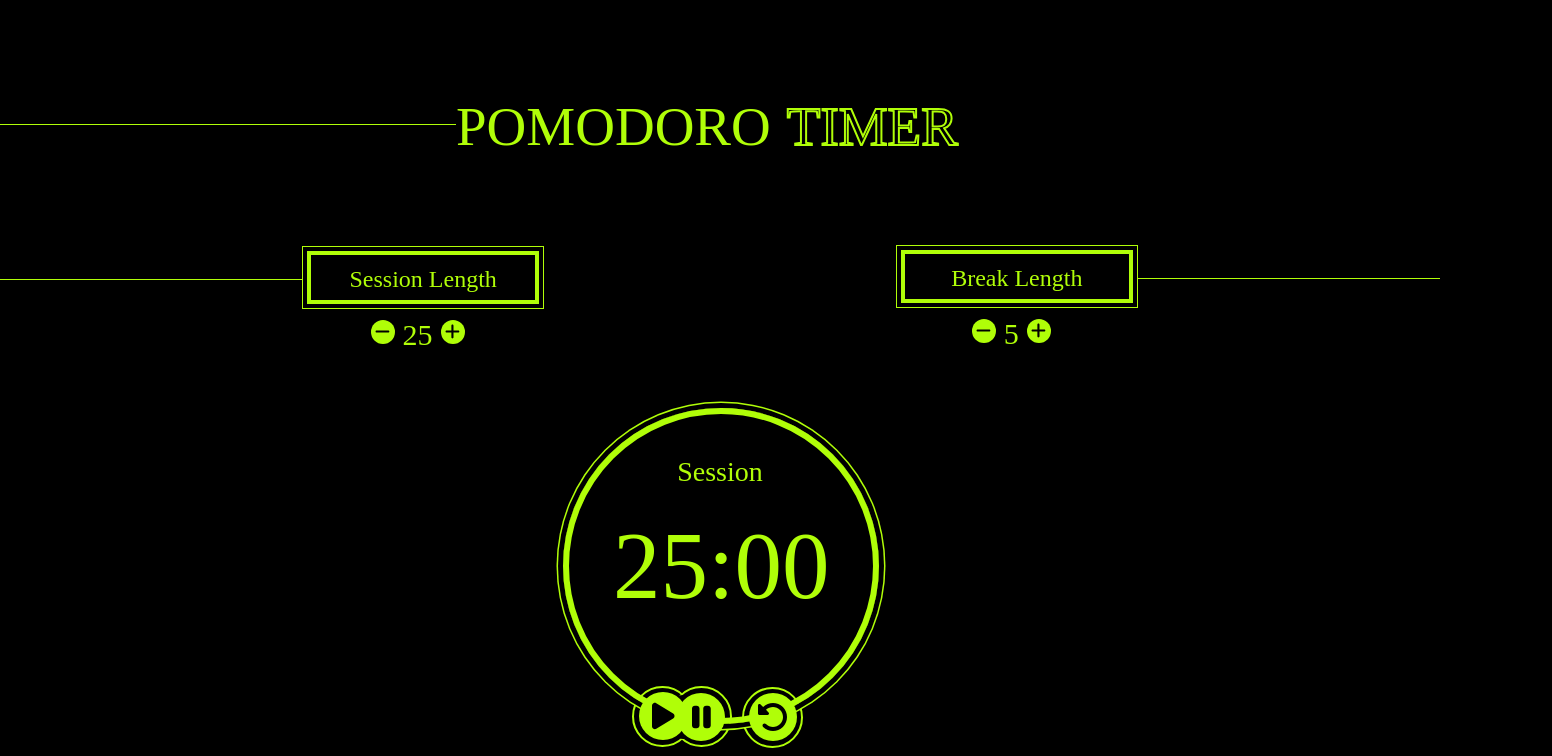
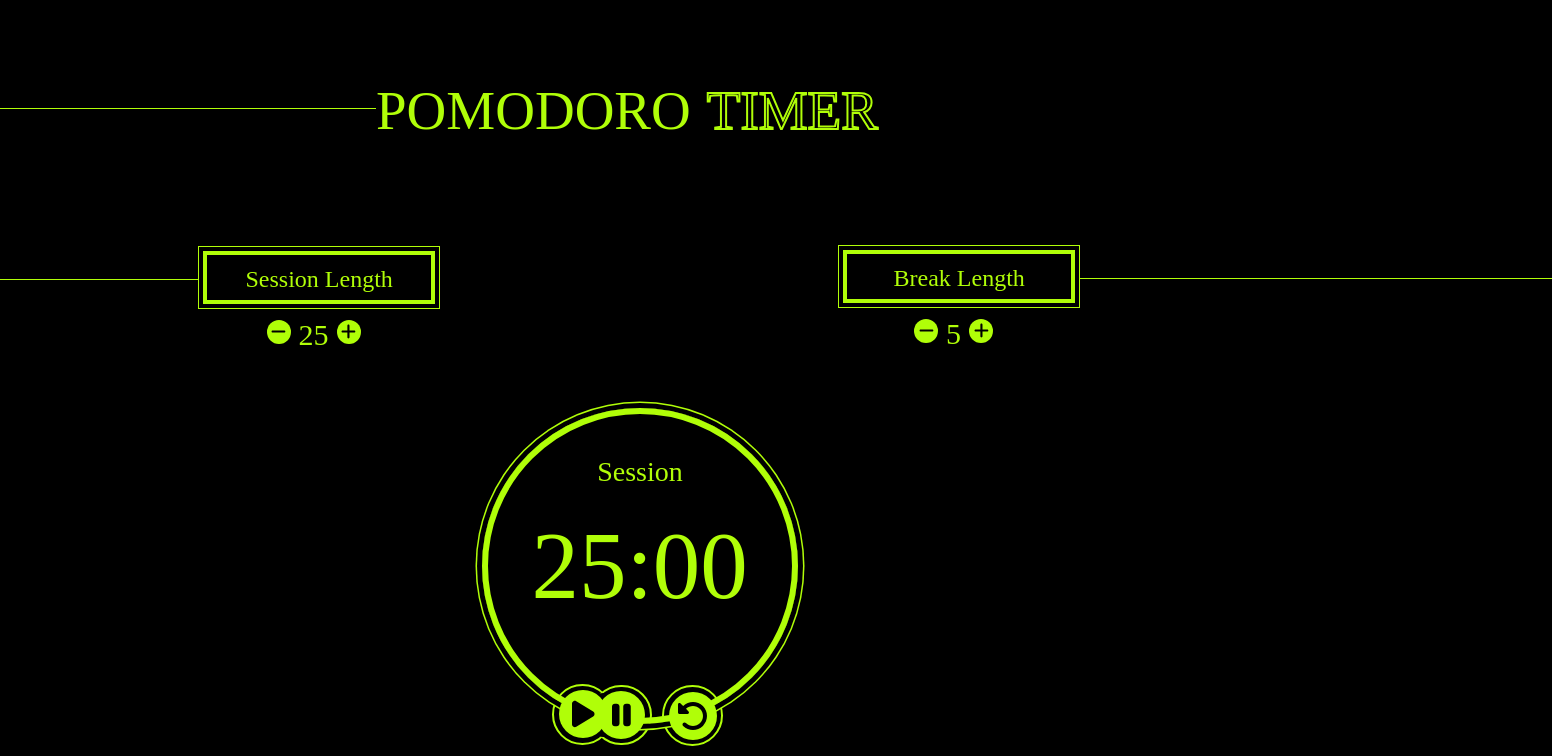
Before and after one commit to Alextm90/pomodoro-timer, a React (Create React App) app: page / in a window 1280 px wide. Shown: the top 756 px of the page, 1552 px wide, since content can reach past the window. Built offline with nearby package versions, Linux system fonts and the light colour scheme.

Commit message:
finsihed design

```diff
--- a/src/App.css
+++ b/src/App.css
@@ -5,7 +5,9 @@
 body {
   height: 100vh;
   background-color: black;
-  margin-right: none;
+  display: flex;
+  justify-content: center;
+  overflow: hidden;
 }
 
 #heading1 {
@@ -13,8 +15,8 @@ body {
   font-family: "Mametosca 026";
   font-size: 55px;
   position: relative;
-  top: 2rem;
-  left: 28rem;
+  top: 1rem;
+  left: 3.5rem;
   display: inline-block;
 }
 
@@ -24,17 +26,17 @@ body {
   font-size: 55px;
   display: inline-block;
   position: relative;
-  left: 29rem;
-  top: 2rem;
+  top: 1rem;
+  left: 4.5rem;
   -webkit-text-stroke: 2px var(--clock-color)
 }
 
 #heading-line {
-  width: 28.5rem;
+  width: 40rem;
   border-bottom: 1px solid var(--clock-color);
   position: relative;
-  bottom: 3.55rem;
-  right: .5rem;
+  bottom: 4.55rem;
+  right: 36.5rem;
 }
 
 /* timer controls */
@@ -72,10 +74,10 @@ button {
 }
 
 #break-line {
-  width: 19rem;
+  width: 30rem;
   border-bottom: 1px solid var(--clock-color);
   position: relative;
-  left: 70.5rem;
+  left: 47rem;
   top: 6rem;
 }
 
@@ -84,7 +86,7 @@ button {
   margin: 1rem;
   position: relative;
   top: 3rem;
-  left: 54.6rem;
+  left: 31.5rem;
   font-family: "Mametosca 026";
 }
 
@@ -107,15 +109,15 @@ button {
   margin: 1rem;
   position: relative;
   bottom: 5.5rem;
-  left: 17.5rem;
+  right: 8.5rem;
   font-family: "Mametosca 026";
 }
 
 #session-line {
-  width: 19rem;
+  width: 30rem;
   border-bottom: 1px solid var(--clock-color);
   position: relative;
-  right: .5rem;
+  right: 37.5rem;
   bottom: 2.5rem;
 }
 
@@ -161,7 +163,7 @@ button {
   margin-bottom: 2rem;
   font-family: "Mametosca 026";
   position: relative;
-  left: 34.7rem;
+  left: 10.1rem;
   bottom: 6rem;
 }
 
@@ -172,7 +174,7 @@ button {
   width: 10rem;
   text-align: center;
   position: relative;
-  left: 39.5rem;
+  left: 15rem;
   font-family: "Mametosca 026";
 }
 
@@ -192,11 +194,11 @@ button {
 }
 
 #control-container {
- position: relative;
- left: 37.9rem;
- bottom: 10rem;
- width: 15rem;
-}
+  position: relative;
+  left: 13.4rem;
+  bottom: 10.1rem;
+  width: 15rem;
+  }
 
  #pause {
   border-radius: 50%;
```
